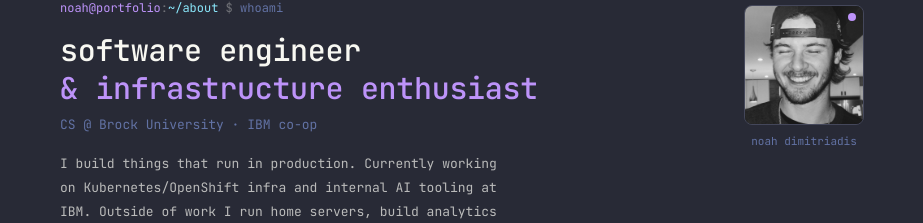
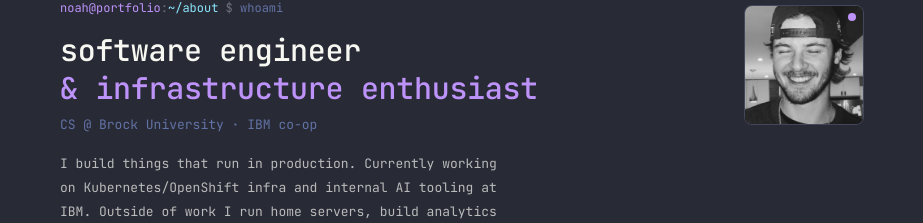
Before and after one commit to Noah-Dimitriadis/portfolio-site, a React (Vite) app: page / in a window 1280 px wide. Shown: the part 117-340 px from the top of the page, without its empty margins (178-1101 px from the left). Built offline with nearby package versions, Linux system fonts and the light colour scheme.

Commit message:
remove name annotation from pfp

```diff
--- a/src/App.jsx
+++ b/src/App.jsx
@@ -151,7 +151,6 @@ function Hero() {
           <img src="/headshot.jpeg" alt="Noah" />
           <span className={styles.avatarCorner} />
         </div>
-        <p className={styles.avatarName}>noah dimitriadis</p>
       </div>
     </section>
   );
```
